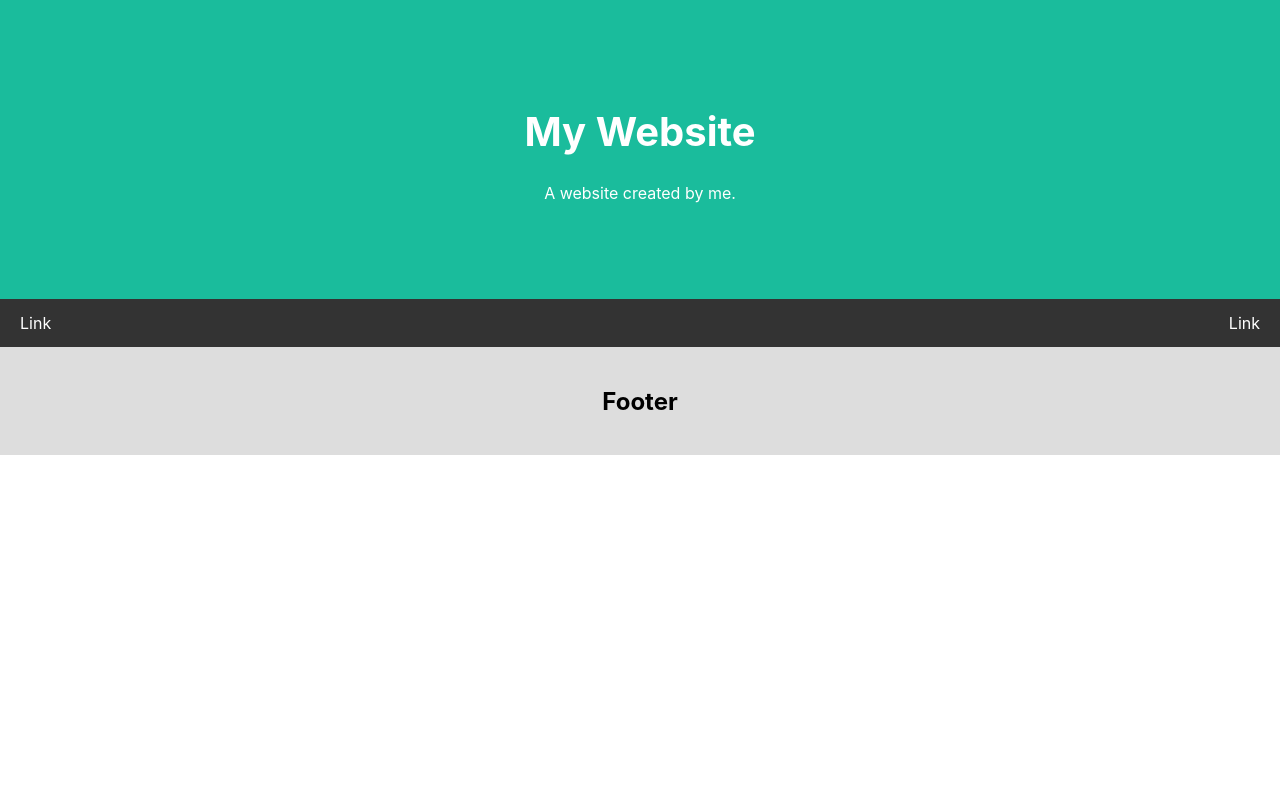
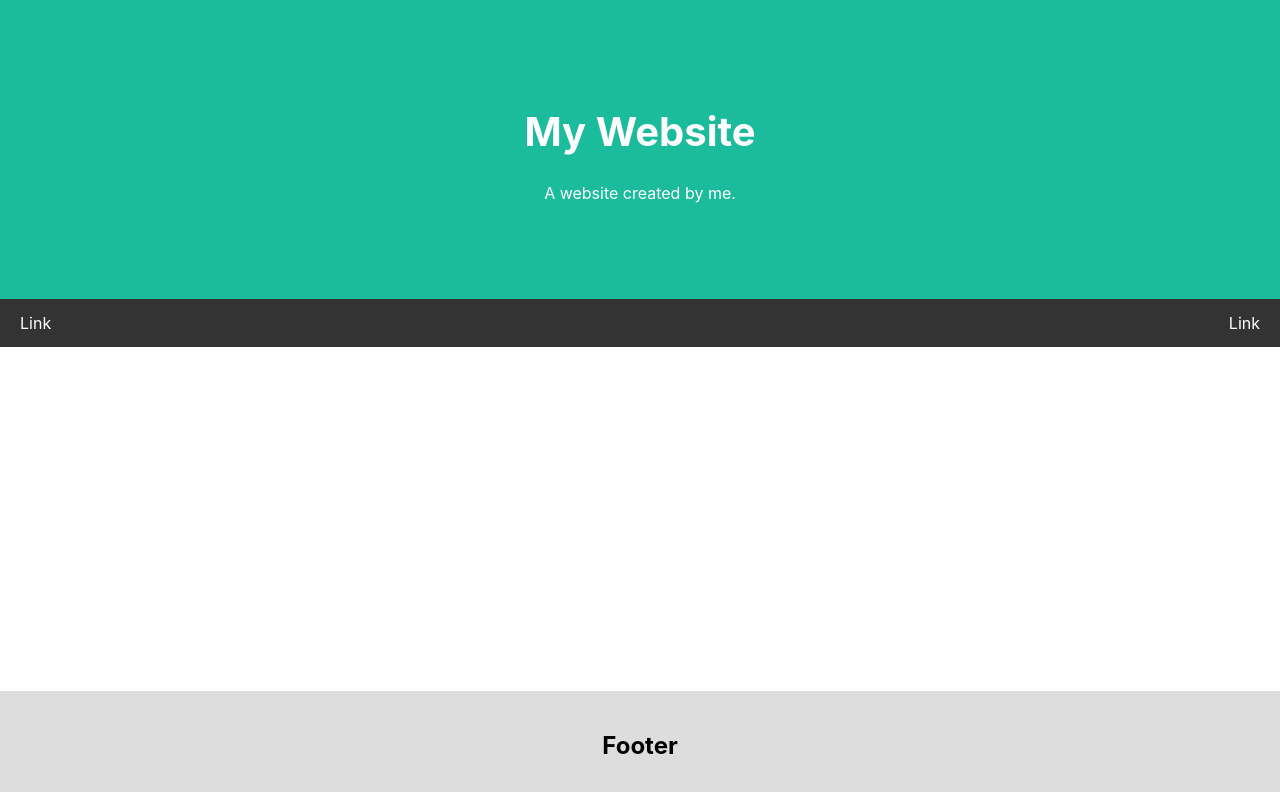
Before and after one commit to Stoner609/TicketExchange_demo, a React app in the folder client/: page / in a window 1280 px wide. Shown: the top 792 px of the page. Built offline with nearby package versions, Linux system fonts and the light colour scheme; no server answers.

Commit message:
feat: 前端Layout配置  - Footer 置底 (Desktop)

```diff
--- a/client/src/components/Footer/FootCss.js
+++ b/client/src/components/Footer/FootCss.js
@@ -6,7 +6,6 @@ const FootDiv = styled.div`
   background: #ddd;
 `;
 
-const FooterHTwo = styled.h2`
-`
+const FooterHTwo = styled.h2``;
 
 export { FootDiv, FooterHTwo };
--- /dev/null
+++ b/client/src/components/Main/Main.js
@@ -0,0 +1,8 @@
+import React from "react";
+import { MainDiv } from "./MainCss";
+
+const Main = props => {
+  return <MainDiv></MainDiv>;
+};
+
+export default Main;
--- /dev/null
+++ b/client/src/components/Main/MainCss.js
@@ -0,0 +1,7 @@
+import styled from "styled-components";
+
+const MainDiv = styled.div`
+  flex: 1;
+`;
+
+export { MainDiv };
--- a/client/src/container/App.js
+++ b/client/src/container/App.js
@@ -3,6 +3,7 @@ import { AppDiv } from "./AppCss";
 
 import Haeder from "../components/Header/Header";
 import Navbar from "../components/Navbar/Navbar";
+import Main from "../components/Main/Main";
 import Footer from "../components/Footer/Footer";
 
 class App extends Component {
@@ -23,6 +24,7 @@ class App extends Component {
       <AppDiv>
         <Haeder />
         <Navbar />
+        <Main />
         <Footer />
       </AppDiv>
     );
--- a/client/src/container/AppCss.js
+++ b/client/src/container/AppCss.js
@@ -1,6 +1,10 @@
 import styled, { keyframes } from "styled-components";
 
 const AppDiv = styled.div`
+  display: flex;
+  flex-direction: column;
+  height: 100%
+  width: 100%;
   text-align: center;
 `;
 
--- a/client/src/index.scss
+++ b/client/src/index.scss
@@ -1,4 +1,4 @@
-body {
+html, body {
   margin: 0;
   padding: 0;
   font-family: -apple-system, BlinkMacSystemFont, "Segoe UI", "Roboto", "Oxygen",
@@ -6,12 +6,11 @@ body {
     sans-serif;
   -webkit-font-smoothing: antialiased;
   -moz-osx-font-smoothing: grayscale;
+  height: 100%;
+  width: 100%;
 }
 
-code {
-  font-family: source-code-pro, Menlo, Monaco, Consolas, "Courier New",
-    monospace;
-    &:hover{
-      color: red;
-    }
+#root {
+  height: 100%;
+  width: 100%;
 }
```
